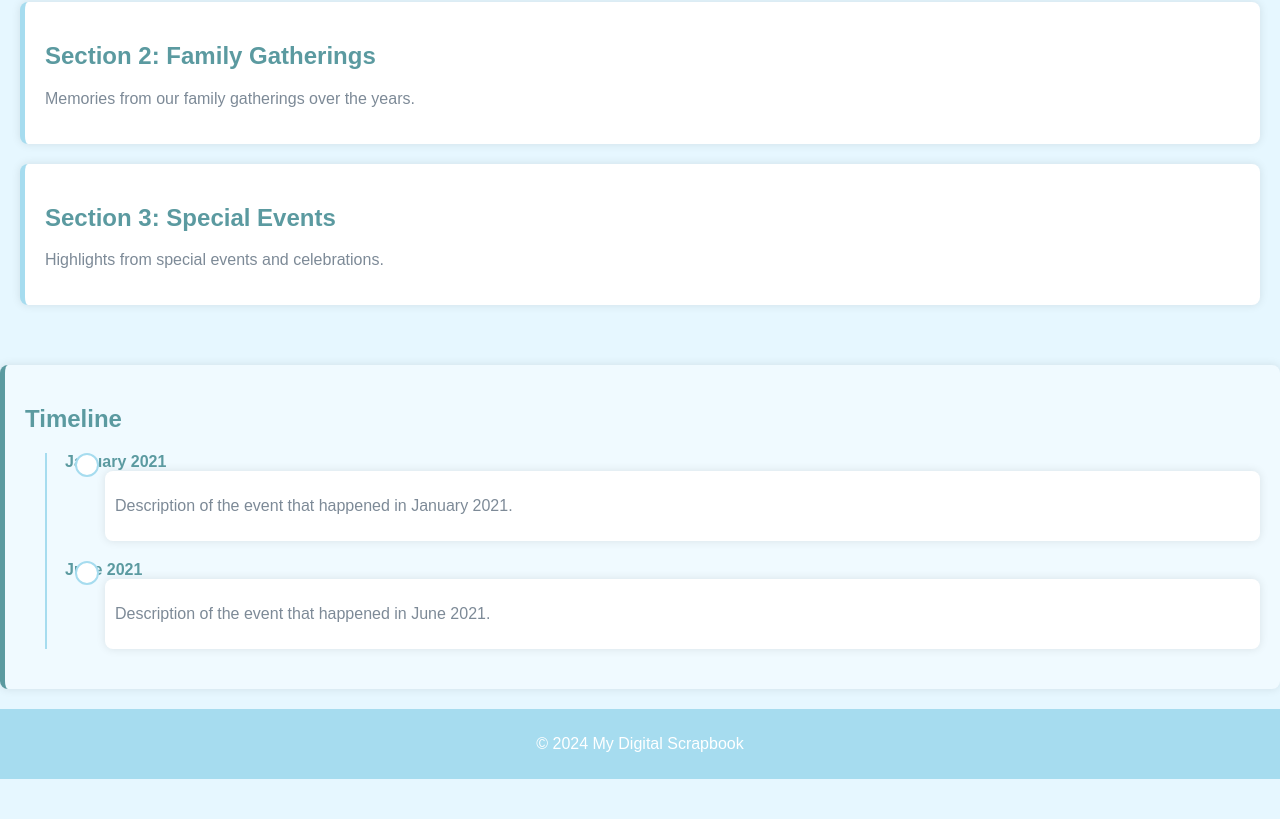
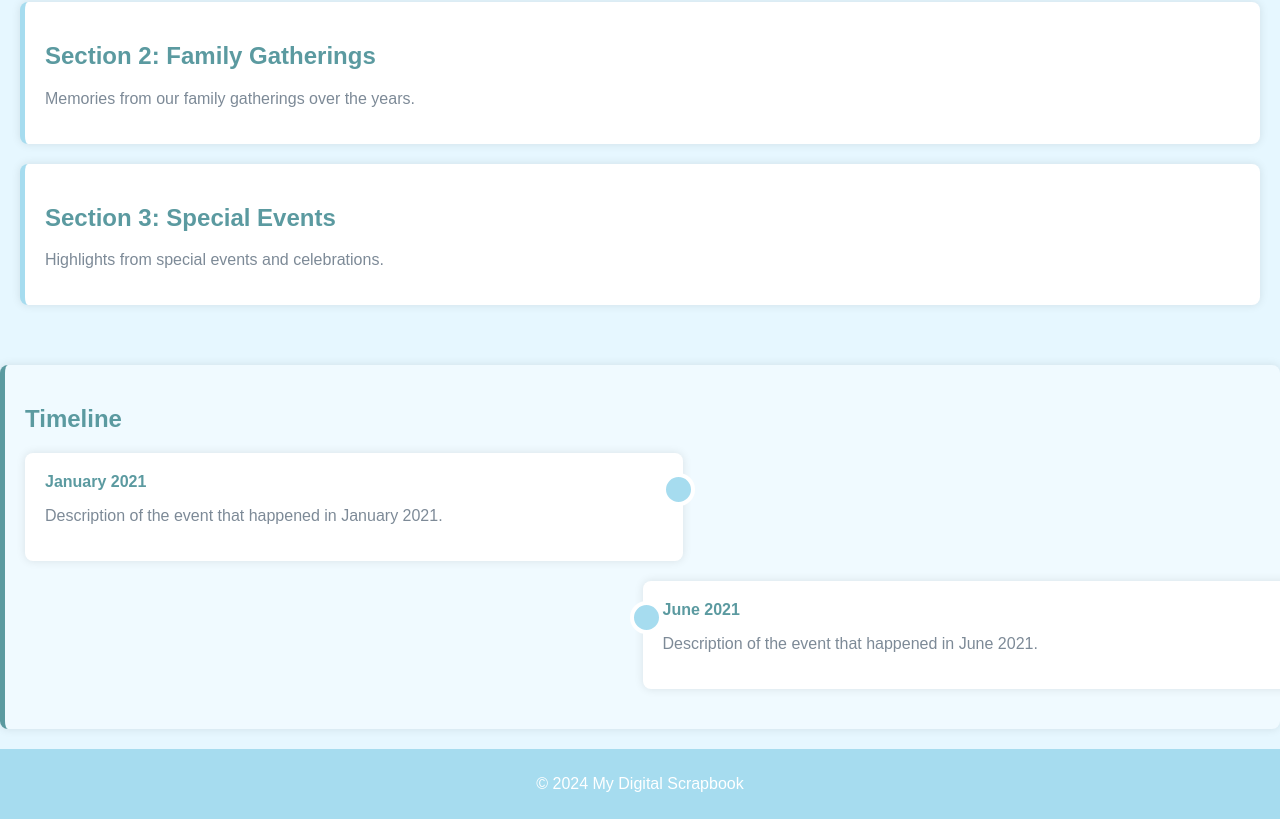
Before and after one commit to nakul680/ourmemories, a plain HTML site: page index.html in a window 1280 px wide. Shown: the part 319-1138 px from the top of the page. Before the commit the page ends 1098 px from the top, so only its background shows below. Drawn offline with Linux system fonts and the light colour scheme.

Commit message:
timeline

```diff
--- a/css/body.css
+++ b/css/body.css
@@ -77,56 +77,73 @@ section img {
   border-radius: 8px;
 }
 
+/* Timeline styling */
 #timeline {
   padding: 20px;
   background-color: #f0faff; /* Lighter pastel blue */
   border-left: 5px solid #5b9aa0; /* Darker pastel blue border */
 }
 
-.timeline-container {
+.timeline {
   position: relative;
-  padding-left: 40px;
-  margin-top: 20px;
+  padding: 20px 0;
+  margin: 20px 0;
 }
 
-.timeline-container::before {
+.timeline::before {
   content: '';
   position: absolute;
-  left: 20px;
+  left: 50%;
   top: 0;
   bottom: 0;
-  width: 2px;
+  width: 4px;
   background: #a6dcef; /* Light pastel blue */
+  margin-left: -2px;
 }
 
 .timeline-item {
   position: relative;
-  margin-bottom: 20px;
+  margin: 20px 0;
+  width: 50%;
+  padding: 20px;
+  background: #ffffff;
+  border-radius: 8px;
+  box-shadow: 0 0 10px rgba(0, 0, 0, 0.1);
 }
 
-.timeline-item::before {
-  content: '';
+.timeline-item::after {
+  content: "";
   position: absolute;
-  left: 10px;
-  width: 20px;
-  height: 20px;
-  background: #ffffff;
-  border: 2px solid #a6dcef; /* Light pastel blue */
+  width: 25px;
+  height: 25px;
+  right: -12.5px;
+  background-color: #a6dcef;
+  border: 4px solid #ffffff;
+  top: 20px;
   border-radius: 50%;
-  top: 0;
+  z-index: 1;
+}
+
+.timeline-item:nth-child(odd) {
+  left: 0;
+}
+
+.timeline-item:nth-child(even) {
+  left: 50%;
+}
+
+.timeline-item:nth-child(even)::after {
+  left: -12.5px;
 }
 
 .timeline-date {
   font-weight: bold;
   color: #5b9aa0; /* Darker pastel blue */
+  margin-bottom: 10px;
 }
 
 .timeline-content {
-  margin-left: 40px;
-  background: #ffffff;
-  padding: 10px;
-  border-radius: 8px;
-  box-shadow: 0 0 10px rgba(0, 0, 0, 0.1);
+  color: #7d8a97; /* Soft gray-blue for text */
 }
 
 .timeline-content img {
--- a/index.html
+++ b/index.html
@@ -16,6 +16,7 @@
           <li><a href="#section1">Section 1</a></li>
           <li><a href="#section2">Section 2</a></li>
           <li><a href="#section3">Section 3</a></li>
+          <li><a href="#timeline">Section 3</a></li>
         </ul>
       </nav>
     </div>
```
